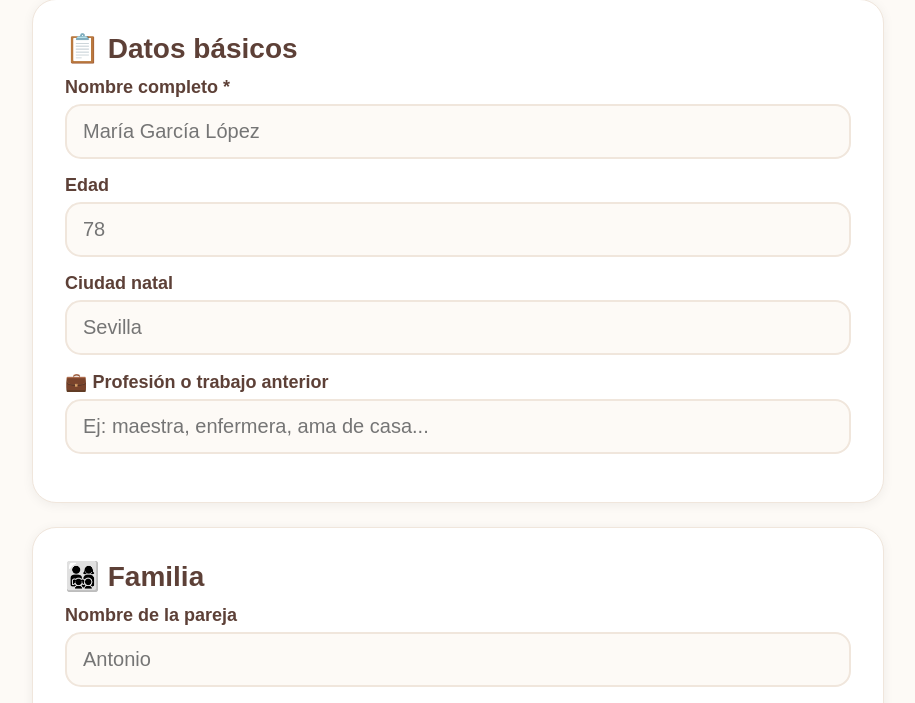
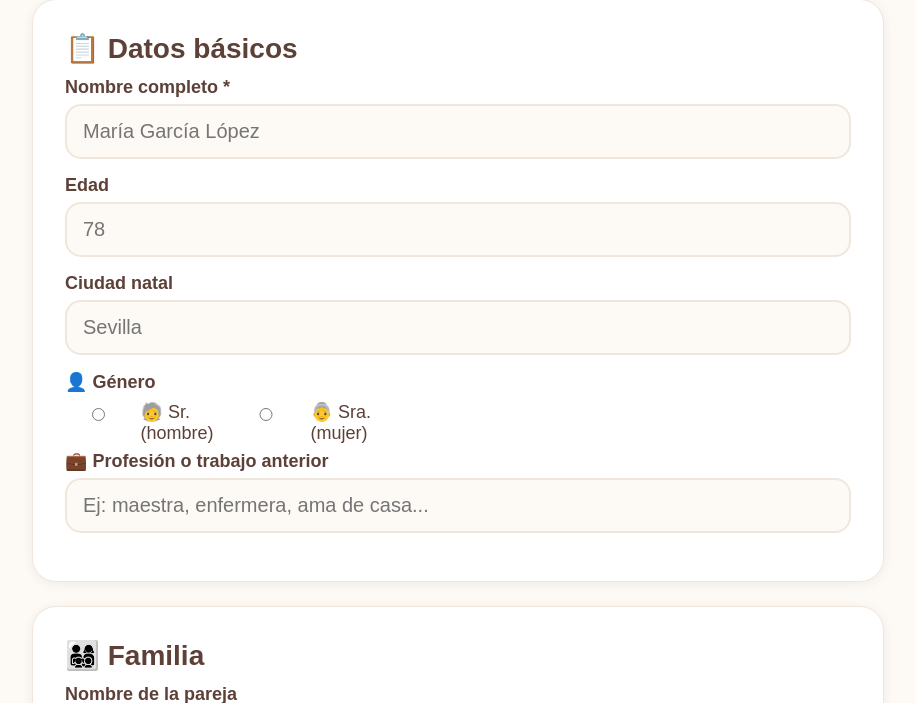
Before and after one commit to larammartiin/memoria-app, a Flask app: page /perfil/nuevo in a window 1280 px wide. Shown: the part 298-1001 px from the top of the page, without its empty margins (182-1097 px from the left). Run offline with Flask 3, Linux system fonts and the light colour scheme; the visitor is signed in with stand-in values (Sample User, id 1).

Commit message:
Añadir género y profesión al perfil

```diff
--- a/routes/perfil.py
+++ b/routes/perfil.py
@@ -68,6 +68,7 @@ def editar_perfil(perfil_id):
         p.nombre_mascota = request.form.get('nombre_mascota')
         p.tipo_mascota = request.form.get('tipo_mascota')
         p.profesion = request.form.get('profesion', '')
+        p.genero = request.form.get('genero', '')
         p.informacion_adicional = request.form.get('informacion_adicional')
 
         db.session.commit()
--- a/templates/perfil_form.html
+++ b/templates/perfil_form.html
@@ -47,6 +47,20 @@ Veo el problema — el campo profesión está fuera de una card. Abre `templates
             placeholder="Sevilla"
             value="{{ perfil.ciudad_natal if perfil else '' }}"
         >
+
+        <label>👤 Género</label>
+        <div style="display: flex; gap: 16px; margin-top: 8px;">
+            <label style="display: flex; align-items: center; gap: 8px; font-weight: normal; cursor: pointer;">
+                <input type="radio" name="genero" value="sr"
+                    {{ 'checked' if perfil and perfil.genero == 'sr' else '' }}>
+                🧓 Sr. (hombre)
+            </label>
+            <label style="display: flex; align-items: center; gap: 8px; font-weight: normal; cursor: pointer;">
+                <input type="radio" name="genero" value="sra"
+                    {{ 'checked' if perfil and perfil.genero == 'sra' else '' }}>
+                👵 Sra. (mujer)
+            </label>
+        </div>
 
         <label>💼 Profesión o trabajo anterior</label>
         <input
```
Also changed, not shown: templates/seleccion_rol.html (+6 -2 lines).
